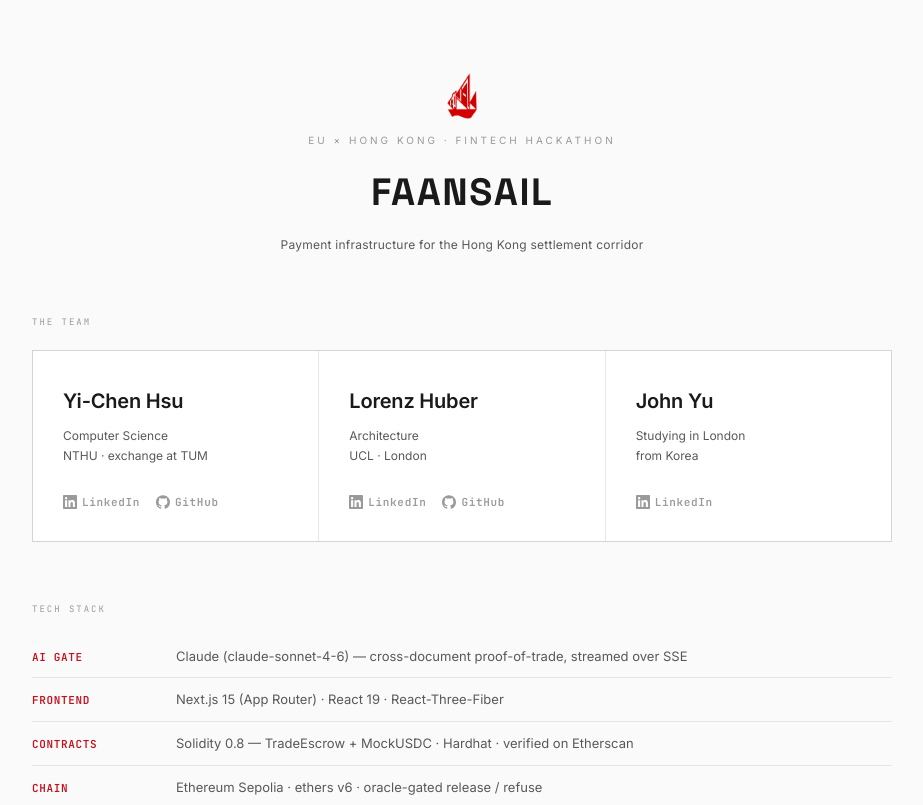
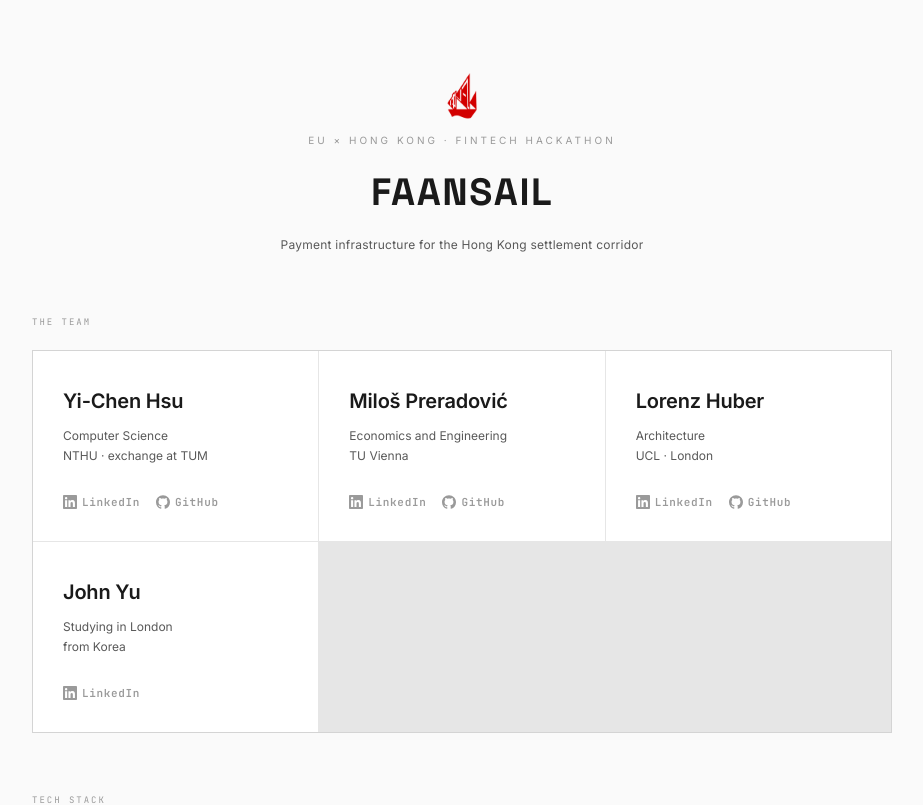
Before and after one commit to LCS3002/eu-hk-hack-munich, a Next.js app: page /team in a window 1280 px wide. Shown: the top 805 px of the page, without its empty margins (178-1101 px from the left). Built offline with nearby package versions, Linux system fonts and the light colour scheme.

Commit message:
Add Milos Preradovic to the team page

```diff
--- a/src/app/team/page.tsx
+++ b/src/app/team/page.tsx
@@ -7,6 +7,13 @@ const TEAM = [
     at: 'NTHU · exchange at TUM',
     github: 'https://github.com/gunjyo0817',
     linkedin: 'https://www.linkedin.com/in/yichenhsu/',
+  },
+  {
+    name: 'Miloš Preradović',
+    study: 'Economics and Engineering',
+    at: 'TU Vienna',
+    github: 'https://github.com/prmilos',
+    linkedin: 'https://www.linkedin.com/in/milo%C5%A1-preradovi%C4%87-9a0329387/',
   },
   {
     name: 'Lorenz Huber',
```
